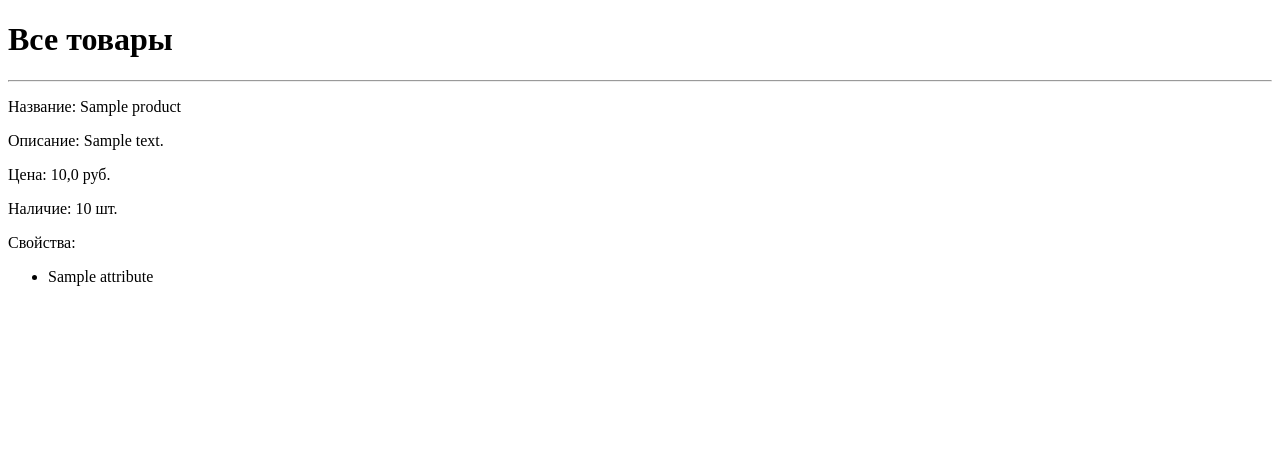
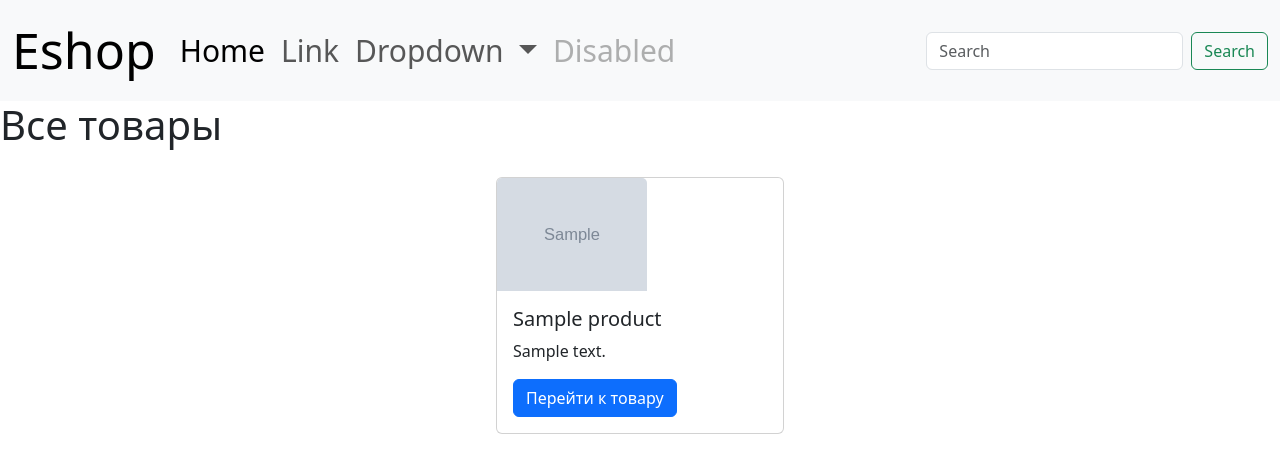
Before and after one commit to Aliya0322/eshop, a Django app: page / in a window 1280 px wide. Shown: the top 473 px of the page. Run offline with Django 5.2, Linux system fonts and the light colour scheme; tables that the repository leaves empty hold one stand-in row (values such as "Sample post"); grey boxes marked "Sample" are stand-in pictures.

Commit message:
initial commit

```diff
--- a/server/settings.py
+++ b/server/settings.py
@@ -12,8 +12,6 @@ https://docs.djangoproject.com/en/5.1/ref/settings/
 import os
 from pathlib import Path
 
-from django.conf.global_settings import MEDIA_URL, MEDIA_ROOT
-from django.forms import Media
 
 # Build paths inside the project like this: BASE_DIR / 'subdir'.
 BASE_DIR = Path(__file__).resolve().parent.parent
@@ -125,6 +123,7 @@ USE_TZ = True
 # https://docs.djangoproject.com/en/5.1/howto/static-files/
 
 STATIC_URL = 'static/'
+STATICFILES_DIRS = [BASE_DIR / 'static']
 
 # Default primary key field type
 # https://docs.djangoproject.com/en/5.1/ref/settings/#default-auto-field
--- a/server/urls.py
+++ b/server/urls.py
@@ -22,15 +22,16 @@ from django.contrib import admin
 from django.urls import path
 from tomlkit import document
 
-from shop.views import main_page, all_products
+from shop.views import main_page, all_products, register_page
 from django.conf import settings
 from django.conf.urls.static import static
 
 
 urlpatterns = [
     path('admin/', admin.site.urls),
-    path('', main_page),
+    path('', main_page, name = 'main-page'),
     path('products/', all_products),
+    path('register/', register_page, name = 'register-page')
 ]
 
 if settings.DEBUG:
--- /dev/null
+++ b/shop/forms.py
@@ -0,0 +1 @@
+from django.contrib.auth.forms import UserCreationForm
--- a/shop/views.py
+++ b/shop/views.py
@@ -4,6 +4,7 @@ from django.shortcuts import render
 from django.http import HttpResponse, HttpRequest
 from shop.models import Product
 from datetime import datetime
+from django.contrib.auth.forms import UserCreationForm
 
 
 def main_page(request: HttpRequest):
@@ -21,3 +22,8 @@ def all_products(request):
         'products': products,
         'current_time': current_time
     })
+
+def register_page(request: HttpRequest):
+    form = UserCreationForm
+    return render(request, 'registration.html',
+                  context={"form": form})
--- /dev/null
+++ b/static/products.css
@@ -0,0 +1,24 @@
+img {
+    width: 150px !important;
+}
+
+.products {
+display: flex;
+flex-direction: row;
+justify-content: center;
+}
+.card {
+margin: 20px;
+}
+
+.navbar-brand {
+font-size: 50px;
+}
+
+.mb-lg-0 {
+font-size: 30px;
+}
+
+.all_products {
+font-size: 40px;
+}
--- /dev/null
+++ b/templates/common.html
@@ -0,0 +1,52 @@
+<!DOCTYPE html>
+<html lang="ru">
+<head>
+    <meta charset="UTF-8">
+    <meta name="viewport" content="width=device-width, initial-scale=1">
+    <link href="https://cdn.jsdelivr.net/npm/bootstrap@5.3.3/dist/css/bootstrap.min.css" rel="stylesheet" integrity="sha384-QWTKZyjpPEjISv5WaRU9OFeRpok6YctnYmDr5pNlyT2bRjXh0JMhjY6hW+ALEwIH" crossorigin="anonymous">
+  {% block styles %}
+  {% endblock styles %}
+    <title>Eshop</title>
+</head>
+<body>
+<nav class="navbar navbar-expand-lg bg-body-tertiary">
+  <div class="container-fluid">
+    <a class="navbar-brand" href="{% url 'main-page' %}">Eshop</a>
+    <button class="navbar-toggler" type="button" data-bs-toggle="collapse" data-bs-target="#navbarSupportedContent" aria-controls="navbarSupportedContent" aria-expanded="false" aria-label="Toggle navigation">
+      <span class="navbar-toggler-icon"></span>
+    </button>
+    <div class="collapse navbar-collapse" id="navbarSupportedContent">
+      <ul class="navbar-nav me-auto mb-2 mb-lg-0">
+        <li class="nav-item">
+          <a class="nav-link active" aria-current="page" href="#">Home</a>
+        </li>
+        <li class="nav-item">
+          <a class="nav-link" href="#">Link</a>
+        </li>
+        <li class="nav-item dropdown">
+          <a class="nav-link dropdown-toggle" href="#" role="button" data-bs-toggle="dropdown" aria-expanded="false">
+            Dropdown
+          </a>
+          <ul class="dropdown-menu">
+            <li><a class="dropdown-item" href="#">Action</a></li>
+            <li><a class="dropdown-item" href="#">Another action</a></li>
+            <li><hr class="dropdown-divider"></li>
+            <li><a class="dropdown-item" href="#">Something else here</a></li>
+          </ul>
+        </li>
+        <li class="nav-item">
+          <a class="nav-link disabled" aria-disabled="true">Disabled</a>
+        </li>
+      </ul>
+      <form class="d-flex" role="search">
+        <input class="form-control me-2" type="search" placeholder="Search" aria-label="Search">
+        <button class="btn btn-outline-success" type="submit">Search</button>
+      </form>
+    </div>
+  </div>
+</nav>
+{% block content %}
+{% endblock content %}
+<script src="https://cdn.jsdelivr.net/npm/bootstrap@5.3.3/dist/js/bootstrap.bundle.min.js" integrity="sha384-YvpcrYf0tY3lHB60NNkmXc5s9fDVZLESaAA55NDzOxhy9GkcIdslK1eN7N6jIeHz" crossorigin="anonymous"></script>
+</body>
+</html>
--- a/templates/index.html
+++ b/templates/index.html
@@ -1,27 +1,20 @@
-<!DOCTYPE html>
-<html lang="ru">
-<head>
-    <meta charset="UTF-8">
-    <title>Список товаров</title>
-</head>
-<body>
-<h1>Все товары</h1>
+{% extends 'common.html' %}
+{% load static %}
+{% block styles %}
+<link rel="stylesheet" href="{% static 'products.css' %}">
+{% endblock styles %}
+{% block content %}
+<h1 class="all_products">Все товары</h1>
+<div class = products>
 {% for product in products %}
-<div>
-    <hr>
-    <p>Название: {{ product.title }}</p>
-    <p>Описание: {{ product.description }}</p>
-    <p>Цена: {{ product.price }} руб.</p>
-    <p style="{% if product.stock == 0 %}color: red;{% endif %}">Наличие: {{ product.stock }} шт.</p>
-    <p>Свойства:</p>
-    <ul>
-        {% for attribute in product.attributes.all %}
-        <li>{{ attribute.name }}</li>
-        {% endfor %}
-    </ul>
-    </hr>
+<div class="card" style="width: 18rem;">
+  <img src="{{product.productimage_set.all.0.image.url}}" class="card-img-top" alt="...">
+  <div class="card-body">
+    <h5 class="card-title">{{ product.title }}</h5>
+    <p class="card-text">{{ product.description }}</p>
+    <a href="#" class="btn btn-primary">Перейти к товару</a>
+  </div>
 </div>
-
 {% endfor %}
-</body>
-</html>
+</div>
+{% endblock content %}
--- /dev/null
+++ b/templates/registration.html
@@ -0,0 +1,4 @@
+{% extends 'common.html' %}
+{% block content %}
+{{ form }}
+{% endblock content %}
```
Also changed, not shown: media/products/баскетбольный.jpeg (added), media/products/воллейбольный.jpeg (added).
